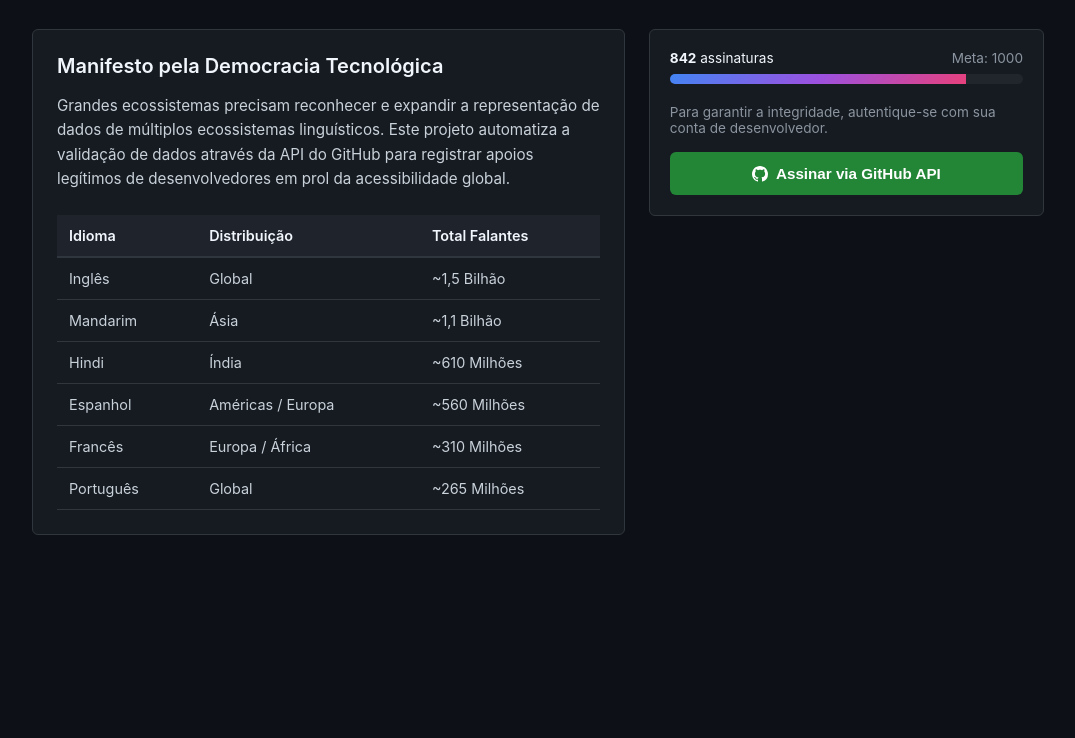
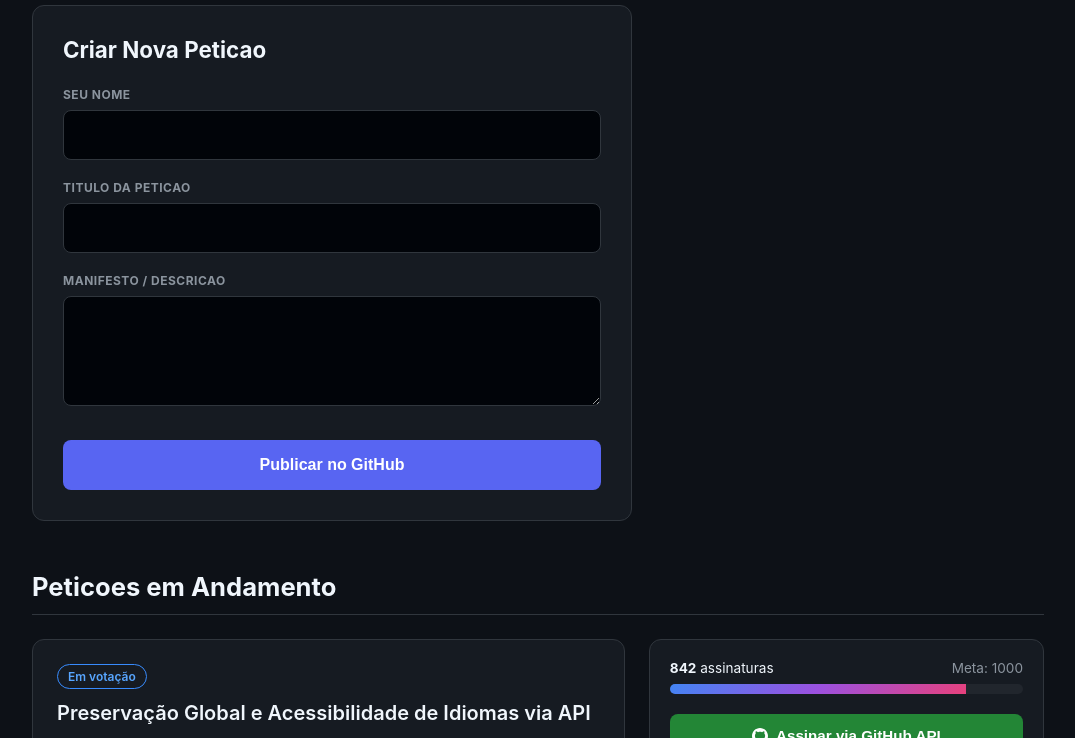
Before and after one commit to massarellijr/git-peticoes-, a website: page public/index.html in a window 1280 px wide. Shown: the part 148-886 px from the top of the page, without its empty margins (102-1177 px from the left). Before the commit the page ends 800 px from the top, so only its background shows below. Drawn offline with Linux system fonts and the light colour scheme.

Commit message:
integracao do painel central de criar peticao mantendo peticoes em andamento

```diff
--- a/public/index.html
+++ b/public/index.html
@@ -3,7 +3,7 @@
 <head>
     <meta charset="UTF-8">
     <meta name="viewport" content="width=device-width, initial-scale=1.0">
-    <title>Git Petições - Plataforma Open-Source</title>
+    <title>GitPeticoes - Plataforma Descentralizada</title>
     <style>
         :root {
             --bg-color: #0d1117;
@@ -14,7 +14,7 @@
             --text-muted: #8b949e;
             --gemini-gradient: linear-gradient(135deg, #4285f4, #9b51e0, #e8417c);
             --github-green: #238636;
-            --github-green-hover: #2ea043;
+            --btn-purple: #5865F2; /* Cor inspirada no botão da imagem */
         }
 
         * { box-sizing: border-box; margin: 0; padding: 0; }
@@ -23,7 +23,7 @@
             background-color: var(--bg-color);
             color: var(--text-color);
             font-family: -apple-system, BlinkMacSystemFont, "Segoe UI", Helvetica, Arial, sans-serif;
-            padding: 24px 16px;
+            padding: 40px 20px;
             display: flex;
             flex-direction: column;
             align-items: center;
@@ -32,16 +32,62 @@
 
         .wrapper { width: 100%; max-width: 1012px; }
 
-        header { border-bottom: 1px solid var(--border-color); padding-bottom: 20px; margin-bottom: 32px; }
-        .badge-status { display: inline-block; padding: 4px 12px; font-size: 0.75rem; font-weight: 600; color: #58a6ff; border: 1px solid #388bfd; border-radius: 2em; margin-bottom: 12px; }
-        h1 { font-size: 2rem; font-weight: 600; color: var(--text-light); margin-bottom: 8px; }
-        header .meta { font-size: 0.85rem; color: var(--text-muted); }
+        /* CABEÇALHO ATUALIZADO */
+        header { margin-bottom: 40px; text-align: left; }
+        h1 { font-size: 2.2rem; font-weight: 700; color: var(--text-light); margin-bottom: 10px; }
+        header p { font-size: 1.1rem; color: var(--text-muted); max-width: 600px; }
 
+        /* NOVO MÓDULO: CRIAR PETIÇÃO */
+        .create-box {
+            background-color: var(--card-bg);
+            border-radius: 12px;
+            padding: 30px;
+            width: 100%;
+            max-width: 600px;
+            margin-bottom: 50px;
+            border: 1px solid var(--border-color);
+        }
+        .create-box h2 { font-size: 1.4rem; color: var(--text-light); margin-bottom: 24px; }
+
+        .form-group { margin-bottom: 20px; text-align: left; }
+        .form-group label { display: block; font-size: 0.75rem; font-weight: 700; color: var(--text-muted); margin-bottom: 8px; text-transform: uppercase; letter-spacing: 0.5px; }
+        .form-group input, .form-group textarea {
+            width: 100%;
+            padding: 14px;
+            background-color: #010409;
+            border: 1px solid var(--border-color);
+            border-radius: 8px;
+            color: var(--text-light);
+            font-family: inherit;
+            font-size: 1rem;
+        }
+        .form-group input:focus, .form-group textarea:focus { outline: none; border-color: #58a6ff; }
+
+        .btn-publish {
+            width: 100%;
+            padding: 16px;
+            background-color: var(--btn-purple);
+            color: white;
+            border: none;
+            border-radius: 8px;
+            font-size: 1rem;
+            font-weight: 600;
+            cursor: pointer;
+            transition: transform 0.1s, opacity 0.2s;
+            margin-top: 10px;
+        }
+        .btn-publish:active { transform: scale(0.98); }
+        .btn-publish:hover { opacity: 0.9; }
+
+        /* SEÇÃO: PETIÇÕES EM ANDAMENTO */
+        .section-title { font-size: 1.6rem; font-weight: 700; color: var(--text-light); margin-bottom: 24px; border-bottom: 1px solid var(--border-color); padding-bottom: 12px; }
+
+        /* MÓDULO DA PETIÇÃO EXISTENTE */
         .layout { display: grid; grid-template-columns: 1fr; gap: 24px; }
         @media (min-width: 768px) { .layout { grid-template-columns: 1.8fr 1.2fr; } }
 
-        .content-area { background-color: var(--card-bg); border: 1px solid var(--border-color); border-radius: 6px; padding: 24px; }
-        .content-area h2 { font-size: 1.25rem; color: var(--text-light); margin-bottom: 16px; font-weight: 600; }
+        .content-area { background-color: var(--card-bg); border: 1px solid var(--border-color); border-radius: 12px; padding: 24px; }
+        .content-area h3 { font-size: 1.25rem; color: var(--text-light); margin-bottom: 16px; font-weight: 600; }
         .content-area p { font-size: 0.95rem; line-height: 1.6; margin-bottom: 24px; }
 
         .data-table { width: 100%; border-collapse: collapse; font-size: 0.9rem; margin-top: 16px; }
@@ -49,54 +95,77 @@
         .data-table td { padding: 12px; border-bottom: 1px solid var(--border-color); color: var(--text-color); }
 
         .sidebar { display: flex; flex-direction: column; gap: 24px; }
-        .widget-box { background-color: var(--card-bg); border: 1px solid var(--border-color); border-radius: 6px; padding: 20px; }
+        .widget-box { background-color: var(--card-bg); border: 1px solid var(--border-color); border-radius: 12px; padding: 20px; }
 
-        /* LÓGICA 2: Barra Dinâmica */
+        /* Elementos Interativos Mantidos */
         .progress-header { display: flex; justify-content: space-between; font-size: 0.85rem; margin-bottom: 8px; color: var(--text-light); }
         .bar-bg { background-color: #21262d; height: 10px; border-radius: 6px; overflow: hidden; margin-bottom: 20px; }
         .bar-fill { background: var(--gemini-gradient); width: 84%; height: 100%; transition: width 0.8s ease; }
 
-        .btn { display: inline-flex; align-items: center; justify-content: center; width: 100%; padding: 12px 16px; font-size: 0.95rem; font-weight: 600; border-radius: 6px; border: 1px solid transparent; cursor: pointer; text-decoration: none; transition: transform 0.1s; }
+        .btn { display: inline-flex; align-items: center; justify-content: center; width: 100%; padding: 12px 16px; font-size: 0.95rem; font-weight: 600; border-radius: 8px; border: 1px solid transparent; cursor: pointer; text-decoration: none; transition: transform 0.1s; }
         .btn:active { transform: scale(0.98); }
         .btn-github { background-color: var(--github-green); color: #fff; }
         .btn-github svg { margin-right: 8px; fill: currentColor; }
         .btn-paypal { background-color: #0070ba; color: #fff; border: 1px solid #005ea6; margin-top: 12px; }
 
-        /* LÓGICA 3: Funil de Conversão (Modal) */
+        /* Modais e Toasts */
         .modal-overlay { display: none; position: fixed; top: 0; left: 0; width: 100%; height: 100%; background: rgba(0,0,0,0.8); z-index: 1000; justify-content: center; align-items: center; padding: 20px; }
-        .modal-content { background: var(--card-bg); border: 1px solid var(--border-color); border-radius: 8px; padding: 30px; text-align: center; max-width: 400px; width: 100%; }
+        .modal-content { background: var(--card-bg); border: 1px solid var(--border-color); border-radius: 12px; padding: 30px; text-align: center; max-width: 400px; width: 100%; }
         .modal-content h3 { color: var(--text-light); margin-bottom: 10px; font-size: 1.3rem; }
         .modal-content p { color: var(--text-muted); font-size: 0.9rem; margin-bottom: 20px; }
 
-        /* LÓGICA 1: Notificações de Prova Social */
         .toast-container { position: fixed; bottom: 20px; left: 20px; z-index: 999; }
-        .toast { background: var(--card-bg); border: 1px solid var(--border-color); color: var(--text-light); padding: 12px 16px; border-radius: 6px; font-size: 0.85rem; box-shadow: 0 4px 12px rgba(0,0,0,0.5); transform: translateY(100px); opacity: 0; transition: all 0.5s ease; margin-top: 10px; display: flex; align-items: center; gap: 10px;}
+        .toast { background: var(--card-bg); border: 1px solid var(--border-color); color: var(--text-light); padding: 12px 16px; border-radius: 8px; font-size: 0.85rem; box-shadow: 0 4px 12px rgba(0,0,0,0.5); transform: translateY(100px); opacity: 0; transition: all 0.5s ease; margin-top: 10px; display: flex; align-items: center; gap: 10px;}
         .toast.show { transform: translateY(0); opacity: 1; }
         .toast-icon { background: var(--github-green); width: 8px; height: 8px; border-radius: 50%; }
-
     </style>
 </head>
 <body>
 
     <div class="wrapper">
+        <!-- HEADER IDÊNTICO À IMAGEM -->
         <header>
-            <div class="badge-status">API Ativa & Verificada</div>
-            <h1>Preservação Global e Acessibilidade de Idiomas via API</h1>
-            <div class="meta">Iniciado por <strong>Plataforma Git Petições</strong> &bull; Código Aberto (MIT)</div>
+            <h1>GitPeticoes</h1>
+            <p>Peticoes publicas descentralizadas usando o ecossistema GitHub.</p>
         </header>
 
+        <!-- NOVO FORMULÁRIO CENTRAL -->
+        <div class="create-box">
+            <h2>Criar Nova Peticao</h2>
+            <form id="formCriar">
+                <div class="form-group">
+                    <label>Seu Nome</label>
+                    <input type="text" required>
+                </div>
+                <div class="form-group">
+                    <label>Titulo da Peticao</label>
+                    <input type="text" required>
+                </div>
+                <div class="form-group">
+                    <label>Manifesto / Descricao</label>
+                    <textarea rows="4" required></textarea>
+                </div>
+                <button type="submit" class="btn-publish">Publicar no GitHub</button>
+            </form>
+            <div id="msgCriacao" style="display:none; color: #58a6ff; font-weight: bold; text-align: center; margin-top: 15px;">
+                ✓ Solicitação enviada! Integração com API pendente.
+            </div>
+        </div>
+
+        <!-- LISTAGEM DE PETIÇÕES ATIVAS -->
+        <h2 class="section-title">Peticoes em Andamento</h2>
+
+        <!-- PETIÇÃO EXISTENTE (Nossa estrutura mantida!) -->
         <div class="layout">
             <div class="content-area">
-                <h2>Manifesto pela Democracia Tecnológica</h2>
-                <p>Grandes ecossistemas precisam reconhecer e expandir a representação de dados de múltiplos ecossistemas linguísticos. Este projeto automatiza a validação de dados através da API do GitHub para registrar apoios legítimos de desenvolvedores em prol da acessibilidade global.</p>
+                <div style="display: inline-block; padding: 4px 10px; font-size: 0.75rem; font-weight: 600; color: #58a6ff; border: 1px solid #388bfd; border-radius: 2em; margin-bottom: 12px;">Em votação</div>
+                <h3>Preservação Global e Acessibilidade de Idiomas via API</h3>
+                <p>Grandes ecossistemas precisam reconhecer e expandir a representação de dados de múltiplos ecossistemas linguísticos. Este projeto automatiza a validação de dados através da API do GitHub para registrar apoios legítimos em prol da acessibilidade global.</p>
                 <table class="data-table">
                     <thead><tr><th>Idioma</th><th>Distribuição</th><th>Total Falantes</th></tr></thead>
                     <tbody>
                         <tr><td>Inglês</td><td>Global</td><td>~1,5 Bilhão</td></tr>
                         <tr><td>Mandarim</td><td>Ásia</td><td>~1,1 Bilhão</td></tr>
-                        <tr><td>Hindi</td><td>Índia</td><td>~610 Milhões</td></tr>
-                        <tr><td>Espanhol</td><td>Américas / Europa</td><td>~560 Milhões</td></tr>
-                        <tr><td>Francês</td><td>Europa / África</td><td>~310 Milhões</td></tr>
                         <tr><td>Português</td><td>Global</td><td>~265 Milhões</td></tr>
                     </tbody>
                 </table>
@@ -111,7 +180,6 @@
                     <div class="bar-bg"><div class="bar-fill" id="progressFill"></div></div>
 
                     <div id="authBox">
-                        <p style="font-size: 0.85rem; color: var(--text-muted); margin-bottom: 16px;">Para garantir a integridade, autentique-se com sua conta de desenvolvedor.</p>
                         <button class="btn btn-github" id="btnSign">
                             <svg height="16" viewBox="0 0 16 16" width="16"><path d="M8 0C3.58 0 0 3.58 0 8c0 3.54 2.29 6.53 5.47 7.59.4.07.55-.17.55-.38 0-.19-.01-.82-.01-1.49-2.01.37-2.53-.49-2.69-.94-.09-.23-.48-.94-.82-1.13-.28-.15-.68-.52-.01-.53.63-.01 1.08.58 1.23.82.72 1.21 1.87.87 2.33.66.07-.52.28-.87.51-1.07-1.78-.2-3.64-.89-3.64-3.95 0-.87.31-1.59.82-2.15-.08-.2-.36-1.02.08-2.12 0 0 .67-.21 2.2.82.64-.18 1.32-.27 2-.27.68 0 1.36.09 2 .27 1.53-1.04 2.2-.82 2.2-.82.44 1.1.16 1.92.08 2.12.51.56.82 1.27.82 2.15 0 3.07-1.87 3.75-3.65 3.95.29.25.54.73.54 1.48 0 1.07-.01 1.93-.01 2.2 0 .21.15.46.55.38A8.013 8.013 0 0016 8c0-4.42-3.58-8-8-8z"></path></svg>
                             Assinar via GitHub API
@@ -123,10 +191,9 @@
         </div>
     </div>
 
-    <!-- Área da Lógica 1: Toasts -->
+    <!-- Modais e Notificações -->
     <div class="toast-container" id="toastContainer"></div>
 
-    <!-- Área da Lógica 3: Funil de Conversão -->
     <div class="modal-overlay" id="donationModal">
         <div class="modal-content">
             <h3>🎉 Obrigado por assinar!</h3>
@@ -139,66 +206,54 @@
     </div>
 
     <script>
-        /* --- LÓGICA 2: META DINÂMICA E BOTÃO --- */
+        // Lógica Formulário Central
+        document.getElementById('formCriar').addEventListener('submit', function(e) {
+            e.preventDefault(); // Impede recarregamento da página
+            document.getElementById('msgCriacao').style.display = 'block';
+            setTimeout(() => {
+                document.getElementById('msgCriacao').style.display = 'none';
+                this.reset();
+            }, 3500);
+        });
+
+        // Lógica Mantida: Assinatura, Termômetro e Funil
         let assinaturas = 842;
         let meta = 1000;
 
         document.getElementById('btnSign').addEventListener('click', function() {
             document.getElementById('authBox').style.display = 'none';
             document.getElementById('successBox').style.display = 'block';
-
             assinaturas++;
             atualizarTermometro();
-
-            // Lógica 3: Abre o Modal de Funil após 1 segundo
-            setTimeout(() => {
-                document.getElementById('donationModal').style.display = 'flex';
-            }, 800);
+            setTimeout(() => { document.getElementById('donationModal').style.display = 'flex'; }, 800);
         });
 
         function atualizarTermometro() {
-            if (assinaturas >= meta) meta = meta * 2; // Dobra a meta se bater
-
+            if (assinaturas >= meta) meta = meta * 2;
             document.getElementById('counter').innerText = assinaturas;
             document.getElementById('goal').innerText = meta;
-
             let porcentagem = (assinaturas / meta) * 100;
             document.getElementById('progressFill').style.width = porcentagem + '%';
         }
 
-        function fecharModal() {
-            document.getElementById('donationModal').style.display = 'none';
-        }
+        function fecharModal() { document.getElementById('donationModal').style.display = 'none'; }
 
-        /* --- LÓGICA 1: PROVA SOCIAL (SIMULADOR DE NOTIFICAÇÕES) --- */
+        // Lógica Mantida: Prova Social
         const nomes = ["Lucas R.", "Maria S.", "DevOps_Master", "Kátia", "João Pedro", "Ana C.", "TechGuru"];
         const acoes = ["acabou de assinar!", "apoiou a causa.", "assinou via GitHub."];
 
         function mostrarNotificacao() {
             let nome = nomes[Math.floor(Math.random() * nomes.length)];
             let acao = acoes[Math.floor(Math.random() * acoes.length)];
-
             let toast = document.createElement('div');
             toast.className = 'toast';
             toast.innerHTML = '<div class="toast-icon"></div> <span><strong>' + nome + '</strong> ' + acao + '</span>';
-
             document.getElementById('toastContainer').appendChild(toast);
-
-            // Animação de entrada
             setTimeout(() => toast.classList.add('show'), 100);
-
-            // Faz a assinatura fictícia subir o termômetro lentamente
             assinaturas++;
             atualizarTermometro();
-
-            // Remove após 4 segundos
-            setTimeout(() => {
-                toast.classList.remove('show');
-                setTimeout(() => toast.remove(), 500);
-            }, 4000);
+            setTimeout(() => { toast.classList.remove('show'); setTimeout(() => toast.remove(), 500); }, 4000);
         }
-
-        // Dispara uma notificação aleatória a cada 8 a 15 segundos
         setInterval(mostrarNotificacao, Math.floor(Math.random() * (15000 - 8000 + 1)) + 8000);
     </script>
 </body>
```
